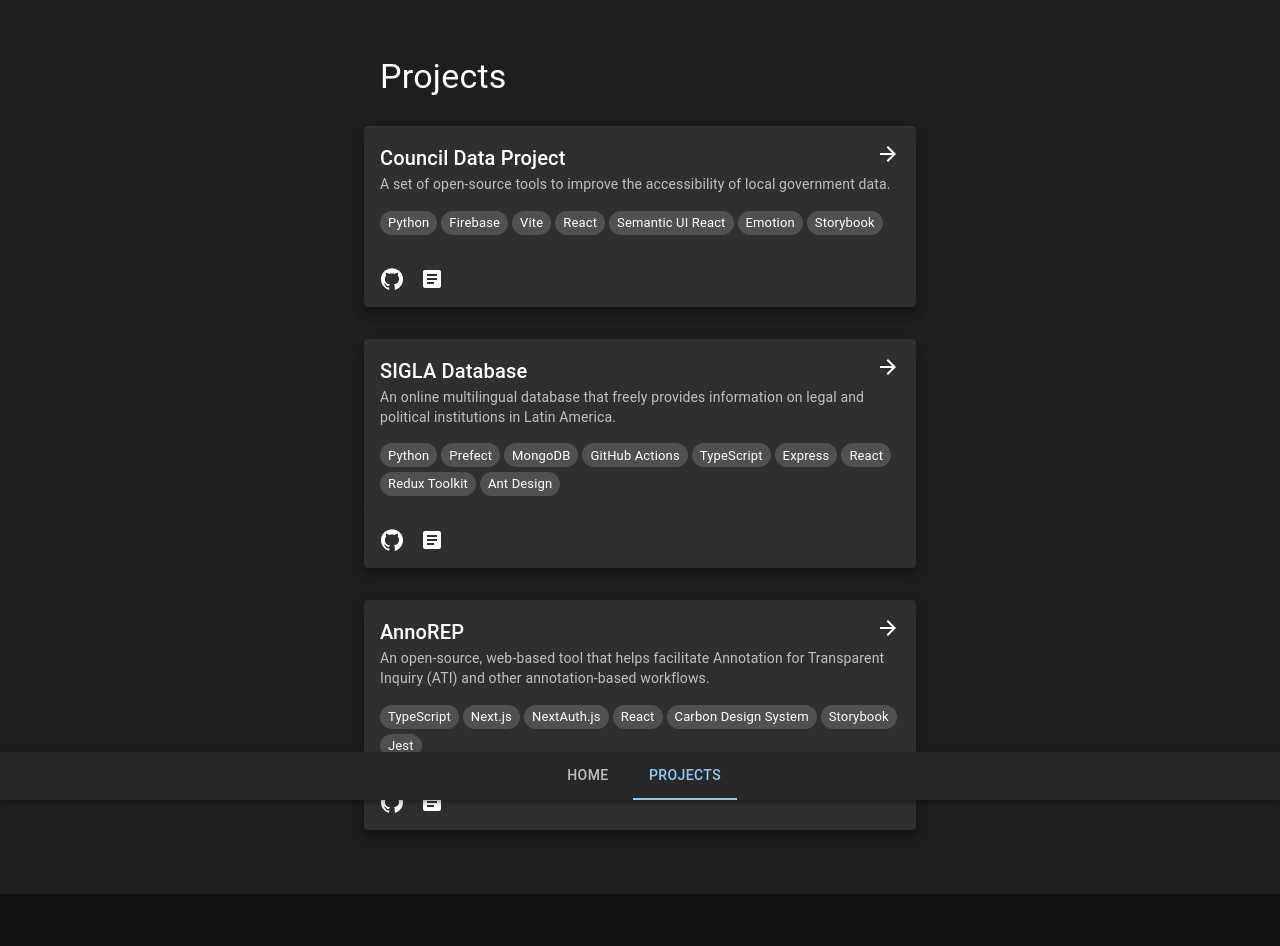
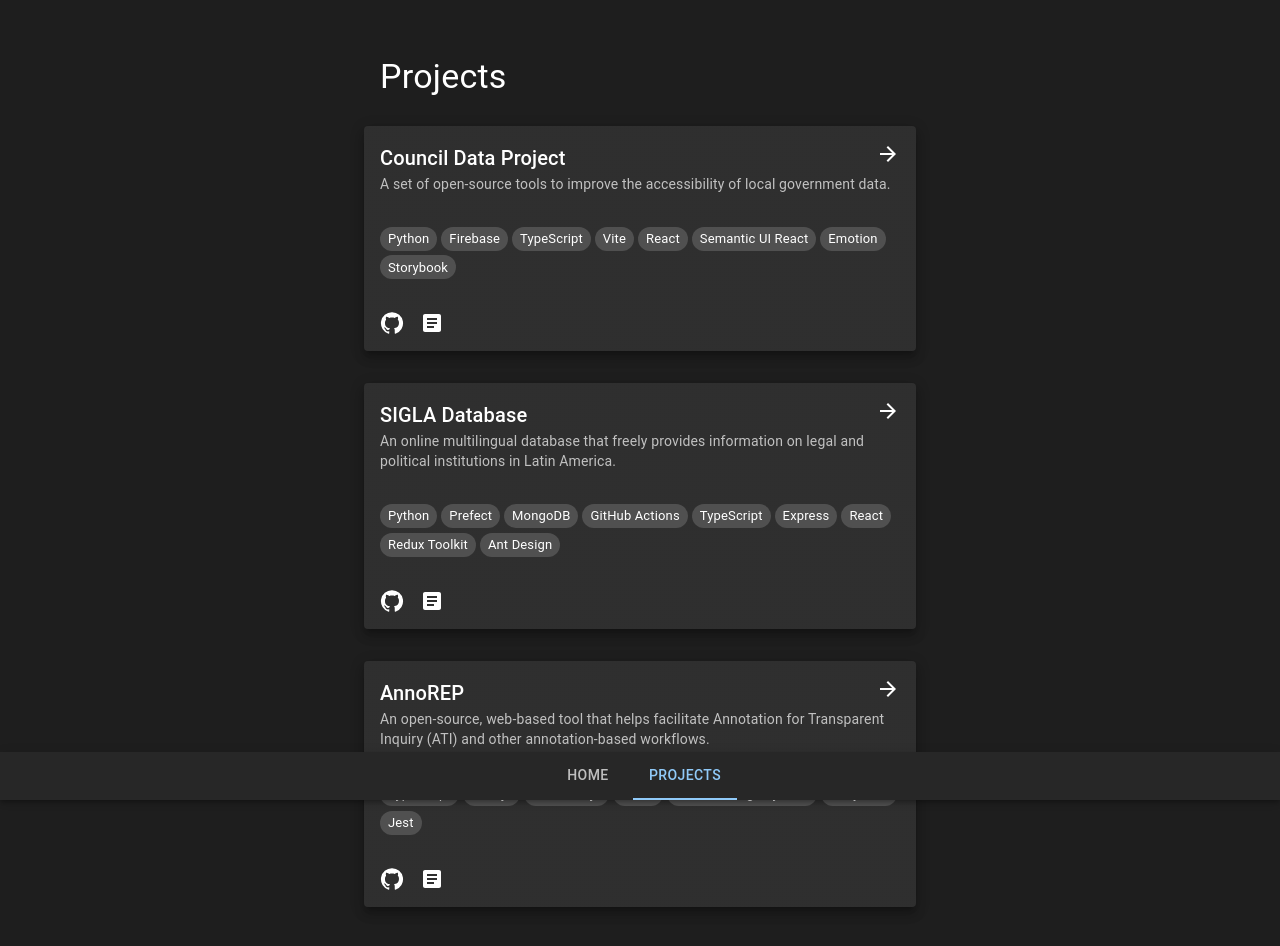
Before and after one commit to tohuynh/tohuynh.github.io, a Next.js app: page /projects in a window 1280 px wide. Shown: the top 946 px of the page. Before the commit the page ends 894 px from the top, so only its background shows below. Built offline with nearby package versions, Linux system fonts and the light colour scheme.

Commit message:
Move tech out of link area, format code

```diff
--- a/components/project-card/index.tsx
+++ b/components/project-card/index.tsx
@@ -28,15 +28,18 @@
   documentation: Link
 }
 
-const ProjectCard: React.FC<Project> = ({ name, label, desc, url, tech, gitHub, documentation }) => {
+const ProjectCard: React.FC<Project> = ({
+  name,
+  label,
+  desc,
+  url,
+  tech,
+  gitHub,
+  documentation,
+}) => {
   return (
     <Card raised>
-      <CardActionArea
-        component="a"
-        target="_blank"
-        rel="noreferrer noopener"
-        href={url}
-      >
+      <CardActionArea component="a" target="_blank" rel="noreferrer noopener" href={url}>
         <CardContent>
           <Typography variant="h6" component="h2">
             {label || name}
@@ -44,12 +47,32 @@
           <Typography variant="body2" color="text.secondary">
             {desc}
           </Typography>
-          <Stack component="ul" direction="row" spacing={0} sx={{ flexWrap: "wrap", listStyle: "none", gap: darkTheme.spacing(0.5), padding: 0, marginBottom: 0 }}>
-            {tech.map(tech => <li key={tech}><Chip size="small" label={tech} /></li>)}
-          </Stack>
-          <ArrowForward sx={{ position: "absolute", top: darkTheme.spacing(2), right: darkTheme.spacing(2) }} />
+
+          <ArrowForward
+            sx={{ position: "absolute", top: darkTheme.spacing(2), right: darkTheme.spacing(2) }}
+          />
         </CardContent>
       </CardActionArea>
+      <CardContent>
+        <Stack
+          component="ul"
+          direction="row"
+          spacing={0}
+          sx={{
+            flexWrap: "wrap",
+            listStyle: "none",
+            gap: darkTheme.spacing(0.5),
+            padding: 0,
+            margin: 0,
+          }}
+        >
+          {tech.map((tech) => (
+            <li key={tech}>
+              <Chip size="small" label={tech} />
+            </li>
+          ))}
+        </Stack>
+      </CardContent>
       <CardActions disableSpacing>
         <IconButton
           arial-label={gitHub.name}
@@ -72,7 +95,6 @@
       </CardActions>
     </Card>
   )
-
 }
 
 export default ProjectCard
--- a/pages/projects.tsx
+++ b/pages/projects.tsx
@@ -1,7 +1,4 @@
-import {
-  Typography,
-  Stack,
-} from "@mui/material"
+import { Typography, Stack } from "@mui/material"
 import type { NextPage } from "next"
 
 import Page from "../components/page"
@@ -13,47 +10,77 @@
     name: "Council Data Project",
     desc: "A set of open-source tools to improve the accessibility of local government data.",
     url: "https://councildataproject.org",
-    tech: ["Python", "Firebase", "Vite", "React", "Semantic UI React", "Emotion", "Storybook"],
+    tech: ["Python", "Firebase", "TypeScript", "Vite", "React", "Semantic UI React", "Emotion", "Storybook"],
     gitHub: {
       name: "cookiecutter-cdp-deployment codebase",
-      url: "https://github.com/CouncilDataProject/cookiecutter-cdp-deployment"
+      url: "https://github.com/CouncilDataProject/cookiecutter-cdp-deployment",
     },
     documentation: {
       name: "Council Data Project: Software for Municipal Data Collection, Analysis, and Publication",
       url: "https://doi.org/10.21105/joss.03904",
-    }
+    },
   },
   {
     name: "SIGLA Database",
-    label: <><abbr>SIGLA</abbr> Database</>,
+    label: (
+      <>
+        <abbr>SIGLA</abbr> Database
+      </>
+    ),
     desc: "An online multilingual database that freely provides information on legal and political institutions in Latin America.",
     url: "https://www.sigladata.org",
-    tech: ["Python", "Prefect", "MongoDB", "GitHub Actions", "TypeScript", "Express", "React", "Redux Toolkit", "Ant Design"],
+    tech: [
+      "Python",
+      "Prefect",
+      "MongoDB",
+      "GitHub Actions",
+      "TypeScript",
+      "Express",
+      "React",
+      "Redux Toolkit",
+      "Ant Design",
+    ],
     gitHub: {
       name: "AnnoREP-Frontend codebase",
-      url: "https://github.com/SIGLA-GU/siglatools"
+      url: "https://github.com/SIGLA-GU/siglatools",
     },
     documentation: {
       name: "siglatools documentation",
       url: "https://sigla-gu.github.io/siglatools",
-    }
+    },
   },
   {
     name: "AnnoREP",
-    label: <>Anno<abbr>REP</abbr></>,
-    desc: <>An open-source, web-based tool that helps facilitate Annotation for Transparent
-      Inquiry (<abbr>ATI</abbr>) and other annotation-based workflows.</>,
+    label: (
+      <>
+        Anno<abbr>REP</abbr>
+      </>
+    ),
+    desc: (
+      <>
+        An open-source, web-based tool that helps facilitate Annotation for Transparent Inquiry (
+        <abbr>ATI</abbr>) and other annotation-based workflows.
+      </>
+    ),
     url: "https://anno-rep.org",
-    tech: ["TypeScript", "Next.js", "NextAuth.js", "React", "Carbon Design System", "Storybook", "Jest",],
+    tech: [
+      "TypeScript",
+      "Next.js",
+      "NextAuth.js",
+      "React",
+      "Carbon Design System",
+      "Storybook",
+      "Jest",
+    ],
     gitHub: {
       name: "siglatools codebase",
-      url: "https://github.com/QualitativeDataRepository/AnnoREP-Frontend"
+      url: "https://github.com/QualitativeDataRepository/AnnoREP-Frontend",
     },
     documentation: {
       name: "AnnoREP-Frontend documentation",
       url: "https://qualitativedatarepository.github.io/AnnoREP-Frontend",
-    }
-  }
+    },
+  },
 ]
 
 const Projects: NextPage = () => {
@@ -63,7 +90,9 @@
         Projects
       </Typography>
       <Stack spacing={{ xs: 2, sm: 3, md: 4 }}>
-        {projects.map(project => <ProjectCard key={project.name} {...project} />)}
+        {projects.map((project) => (
+          <ProjectCard key={project.name} {...project} />
+        ))}
       </Stack>
     </Page>
   )
```
